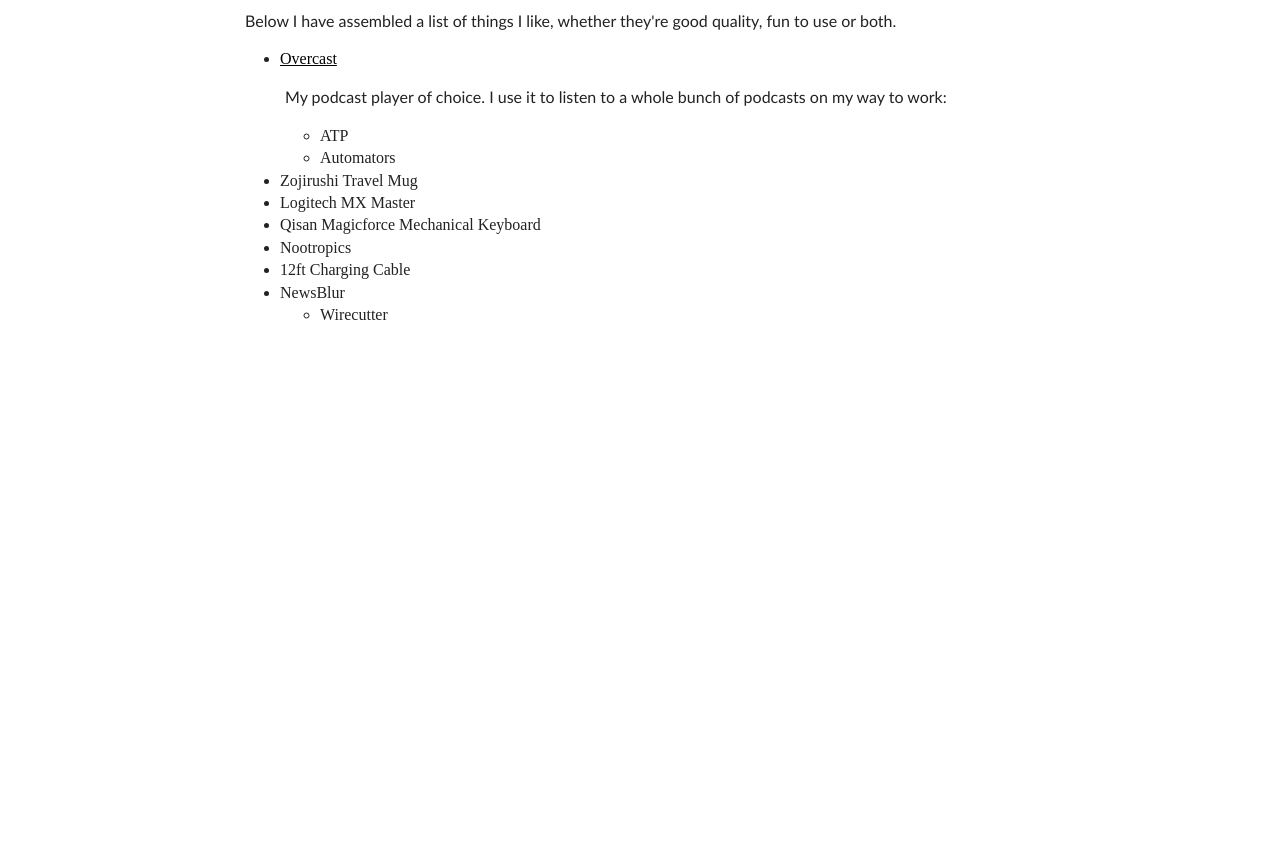
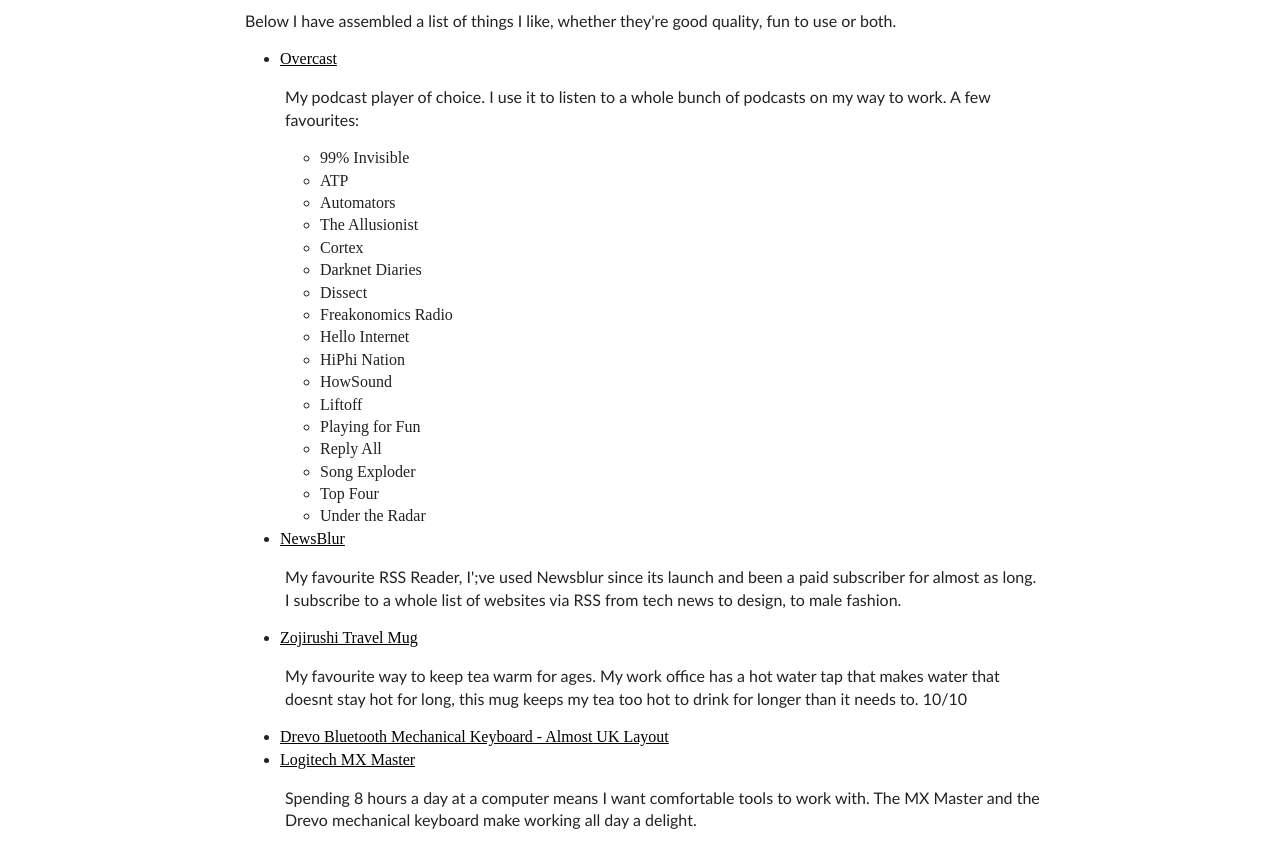
Before and after one commit to nogg3r5/nogg3r5.github.io, a plain HTML site: page afewgoodthings.html in a window 1280 px wide. Shown: the part 78-926 px from the top of the page. Before the commit the page ends 800 px from the top, so only its background shows below. Drawn offline with nearby package versions, Linux system fonts and the light colour scheme.

Commit message:
updated a few good things

```diff
--- a/greatthings.html
+++ b/afewgoodthings.html
@@ -24,24 +24,37 @@
   <![endif]-->
 
   <!-- Add your site or application content here -->
+<div id="home"><a href="../">Home</a></div>
 <div id="container">
 <h1>A Few Good things</h1>
 
 <p>Below I have assembled a list of things I like, whether they're good quality, fun to use or both.</p>
 
 <ul>
-<li><a href="https://overcast.fm/">Overcast</a><p>My podcast player of choice. I use it to listen to a whole bunch of podcasts on my way to work:</p></li>
-<ul><li>ATP</li><li>Automators</li>
+<li><a href="https://overcast.fm/">Overcast</a><p>My podcast player of choice. I use it to listen to a whole bunch of podcasts on my way to work. A few favourites:</p></li>
+<ul>
+<li>99% Invisible</li>
+<li>ATP</li>
+<li>Automators</li>
+<li>The Allusionist</li>
+<li>Cortex</li>
+<li>Darknet Diaries</li>
+<li>Dissect</li>
+<li>Freakonomics Radio</li>
+<li>Hello Internet</li>
+<li>HiPhi Nation</li>
+<li>HowSound</li>
+<li>Liftoff</li>
+<li>Playing for Fun</li>
+<li>Reply All</li>
+<li>Song Exploder</li>
+<li>Top Four</li>
+<li>Under the Radar</li>
 </ul>
-<li>Zojirushi Travel Mug</li>
-<li>Logitech MX Master</li>
-<li>Qisan Magicforce Mechanical Keyboard</li>
-<li>Nootropics</li>
-<li>12ft Charging Cable</li>
-<li>NewsBlur</li>
-<ul>
-<li>Wirecutter</li>
-</ul>
+<li><a href="http://newsblur.com">NewsBlur</a><p>My favourite RSS Reader, I';ve used Newsblur since its launch and been a paid subscriber for almost as long. I subscribe to a whole list of websites via RSS from tech news to design, to male fashion.</p></li>
+<li><a href="https://www.amazon.co.uk/Zojirushi-SM-KHE36XA-0-36-Liter-Stainless-12-Ounce/dp/B00HR0WZPO/ref=sr_1_1?keywords=zojirushi+12oz&qid=1559394047&s=kitchen&sr=1-1">Zojirushi Travel Mug</a><p>My favourite way to keep tea warm for ages. My work office has a hot water tap that makes water that doesnt stay hot for long, this mug keeps my tea too hot to drink for longer than it needs to. 10/10</li>
+<li><a href="https://www.amazon.co.uk/DREVO-Calibur-72-Key-Mechanical/dp/B072C293GF/ref=sr_1_9?keywords=drevo%2Buk%2Blayout&qid=1559393956&s=gateway&sr=8-9&th=1">Drevo Bluetooth Mechanical Keyboard - Almost UK Layout</a></li>
+<li><a href="https://www.amazon.co.uk/Logitech-Master-Wireless-Bluetooth-Windows/dp/B0761YL588/ref=sr_1_2?keywords=mx+master&qid=1559393987&s=gateway&sr=8-2">Logitech MX Master</a><p>Spending 8 hours a day at a computer means I want comfortable tools to work with. The MX Master and the Drevo mechanical keyboard make working all day a delight.</li>
 </ul>
 </div>
 
```
Also changed, not shown: ideas.txt.
